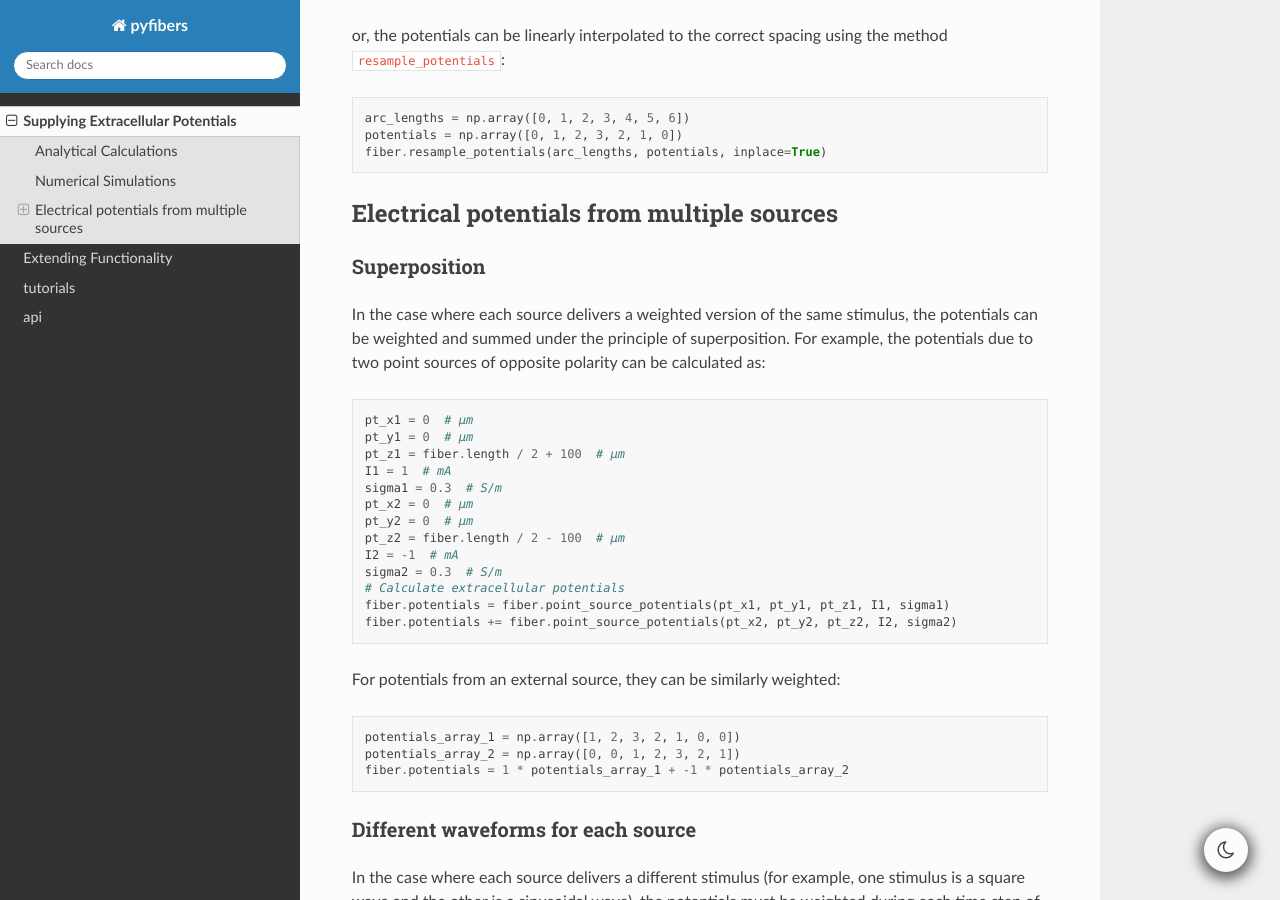
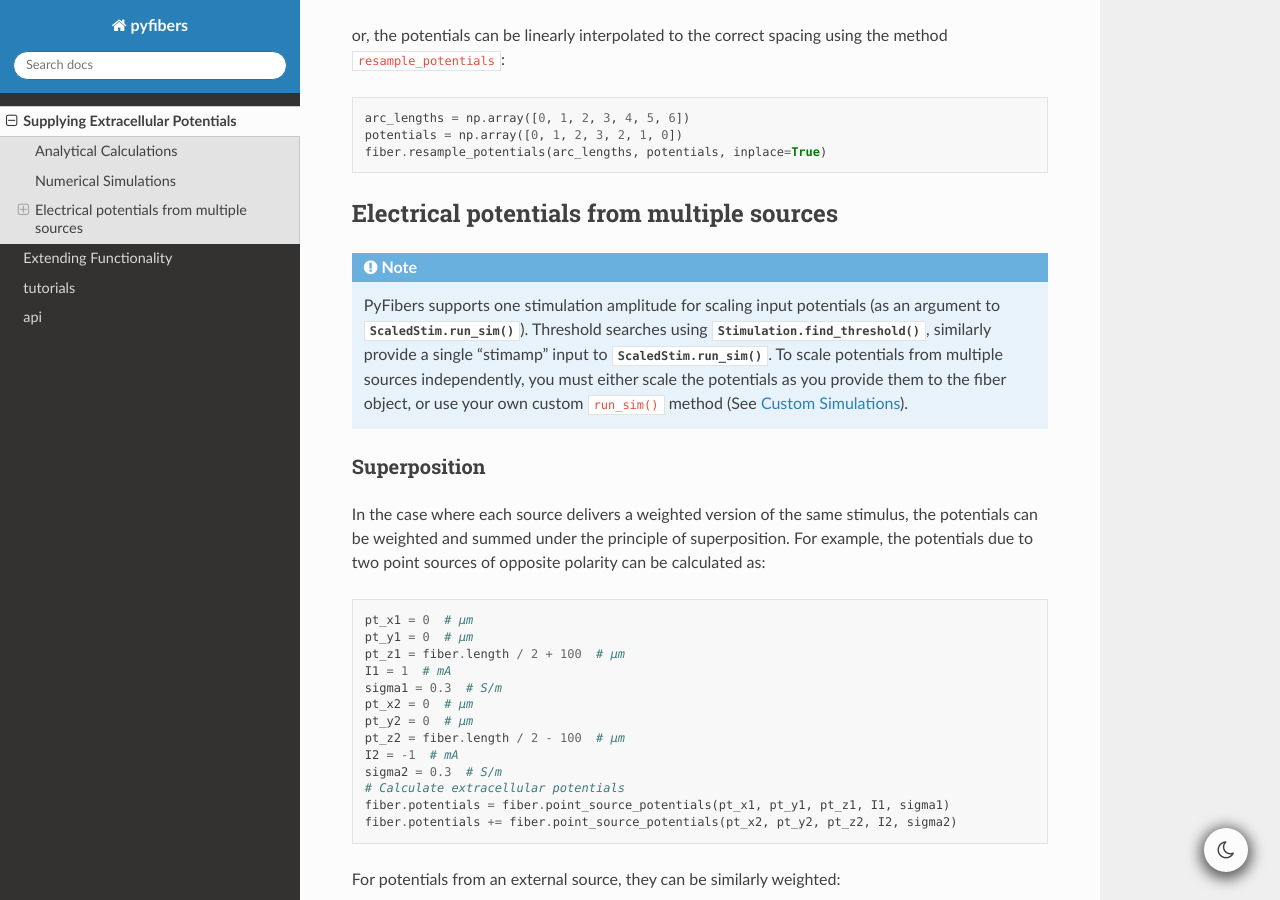
Before and after one commit to wmglab-duke/pyfibers, a Sphinx documentation site: the page built from docs/source/extracellular_potentials.md, in a window 1280 px wide and 900 px high, scrolled down 1113 px. Built offline with Sphinx 7.4.7 and the Read the Docs theme 2.0.0, drawn with Linux system fonts in a browser that asks for light colours.

Commit message:
added note to docs

````diff
--- a/docs/source/extracellular_potentials.md
+++ b/docs/source/extracellular_potentials.md
@@ -38,6 +38,10 @@ fiber.resample_potentials(arc_lengths, potentials, inplace=True)
 ```
 
 ## Electrical potentials from multiple sources
+```{note}
+PyFibers supports one stimulation amplitude for scaling input potentials (as an argument to {py:meth}`.ScaledStim.run_sim`). Threshold searches using {py:meth}`.Stimulation.find_threshold`, similarly provide a single "stimamp" input to {py:meth}`.ScaledStim.run_sim`. To scale potentials from multiple sources independently, you must either scale the potentials as you provide them to the fiber object, or use your own custom `run_sim()` method (See [Custom Simulations](custom.md#custom-simulations)).
+```
+
 ### Superposition
 In the case where each source delivers a weighted version of the same stimulus, the potentials can be weighted and summed under the principle of superposition. For example, the potentials due to two point sources of opposite polarity can be calculated as:
 ```python
````
Also changed, not shown: .pre-commit-config.yaml.
